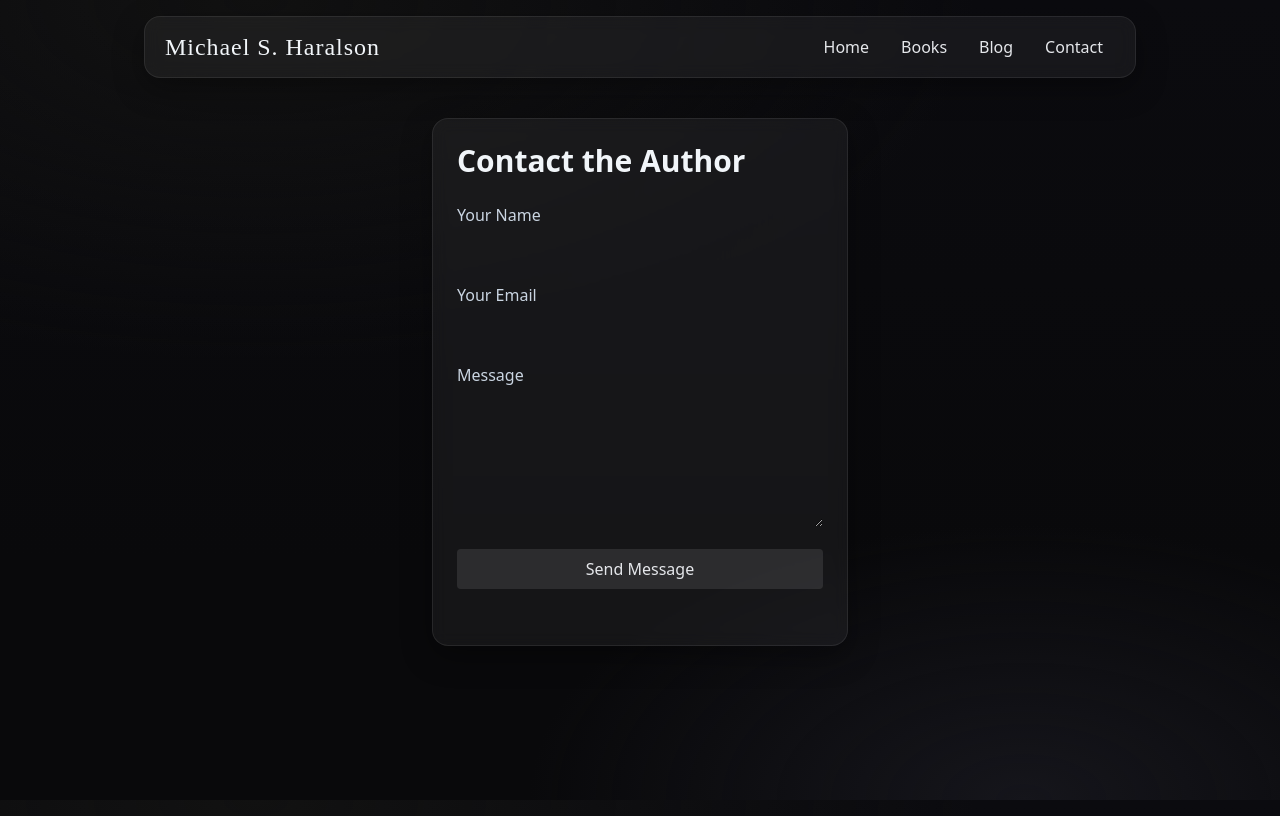
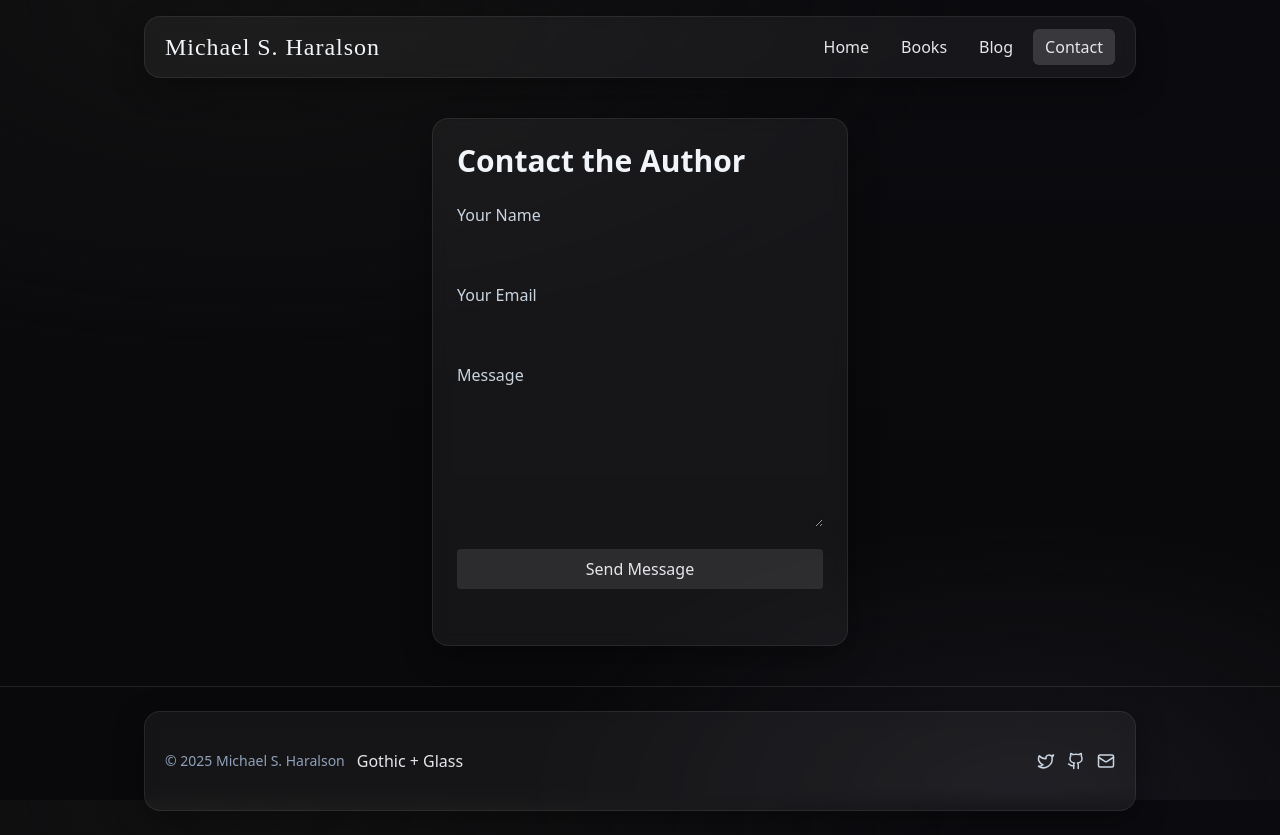
Before and after one commit to atheriot827/maleficia, a React app: page /contact in a window 1280 px wide. Built offline with nearby package versions, Linux system fonts and the light colour scheme; a web font is replaced by a local one.

Commit message:
feat(ui): add sticky footer with lucide icons and badge

```diff
--- a/src/AppRouter.tsx
+++ b/src/AppRouter.tsx
@@ -1,29 +1,64 @@
 import React from "react";
-import { BrowserRouter as Router, Routes, Route, Link } from "react-router-dom";
+import { BrowserRouter as Router, Routes, Route, NavLink } from "react-router-dom";
 import Home from "./pages/Home";
 import Books from "./pages/Books";
 import Blog from "./pages/Blog";
 import Contact from "./pages/Contact";
+import Footer from "./components/Footer";
 
 const AppRouter = () => (
   <Router>
-    <nav className="sticky top-0 z-20 mx-auto mt-4 max-w-5xl px-4">
+    <div className="min-h-screen flex flex-col">
+      <nav className="sticky top-0 z-20 mx-auto mt-4 max-w-5xl px-4 w-full">
         <div className="glass flex items-center justify-between px-5 py-3">
           <div className="gothic text-2xl text-slate-100">Michael S. Haralson</div>
           <div className="flex gap-2">
-          <Link className="px-3 py-1.5 rounded-md hover:bg-white/10 transition" to="/">Home</Link>
-          <Link className="px-3 py-1.5 rounded-md hover:bg-white/10 transition" to="/books">Books</Link>
-          <Link className="px-3 py-1.5 rounded-md hover:bg-white/10 transition" to="/blog">Blog</Link>
-          <Link className="px-3 py-1.5 rounded-md hover:bg-white/10 transition" to="/contact">Contact</Link>
+            <NavLink
+              className={({ isActive }) =>
+                `px-3 py-1.5 rounded-md transition ${isActive ? 'bg-white/15' : 'hover:bg-white/10'}`
+              }
+              to="/"
+              end
+            >
+              Home
+            </NavLink>
+            <NavLink
+              className={({ isActive }) =>
+                `px-3 py-1.5 rounded-md transition ${isActive ? 'bg-white/15' : 'hover:bg-white/10'}`
+              }
+              to="/books"
+            >
+              Books
+            </NavLink>
+            <NavLink
+              className={({ isActive }) =>
+                `px-3 py-1.5 rounded-md transition ${isActive ? 'bg-white/15' : 'hover:bg-white/10'}`
+              }
+              to="/blog"
+            >
+              Blog
+            </NavLink>
+            <NavLink
+              className={({ isActive }) =>
+                `px-3 py-1.5 rounded-md transition ${isActive ? 'bg-white/15' : 'hover:bg-white/10'}`
+              }
+              to="/contact"
+            >
+              Contact
+            </NavLink>
           </div>
         </div>
       </nav>
+      <main className="flex-1">
         <Routes>
           <Route path="/" element={<Home />} />
           <Route path="/books" element={<Books />} />
           <Route path="/blog" element={<Blog />} />
           <Route path="/contact" element={<Contact />} />
         </Routes>
+      </main>
+      <Footer />
+    </div>
   </Router>
 );
 
--- a/src/components/Footer.tsx
+++ b/src/components/Footer.tsx
@@ -0,0 +1,41 @@
+import * as React from 'react';
+import { Github, Mail, Twitter } from 'lucide-react';
+
+const Footer: React.FC = () => {
+  const year = new Date().getFullYear();
+
+  return (
+    <footer className="mt-auto border-t border-white/10">
+      <div className="mx-auto max-w-5xl px-4">
+        <div className="glass my-6 px-5 py-4 flex flex-col sm:flex-row items-center justify-between gap-3">
+          <div className="flex items-center gap-3">
+            <span className="text-sm text-slate-400">© {year} Michael S. Haralson</span>
+            <span className="badge-glass">Gothic + Glass</span>
+          </div>
+
+          <nav aria-label="Social links">
+            <ul className="flex items-center gap-3">
+              <li>
+                <a className="p-2 rounded-md hover:bg-white/10 focus-ring" href="https://twitter.com" target="_blank" rel="noreferrer noopener" aria-label="Twitter">
+                  <Twitter size={18} className="text-slate-300" />
+                </a>
+              </li>
+              <li>
+                <a className="p-2 rounded-md hover:bg-white/10 focus-ring" href="https://github.com" target="_blank" rel="noreferrer noopener" aria-label="GitHub">
+                  <Github size={18} className="text-slate-300" />
+                </a>
+              </li>
+              <li>
+                <a className="p-2 rounded-md hover:bg-white/10 focus-ring" href="mailto:author@example.com" aria-label="Email">
+                  <Mail size={18} className="text-slate-300" />
+                </a>
+              </li>
+            </ul>
+          </nav>
+        </div>
+      </div>
+    </footer>
+  );
+};
+
+export default Footer;
```
Lines whose indentation alone changed are shown as unchanged.
